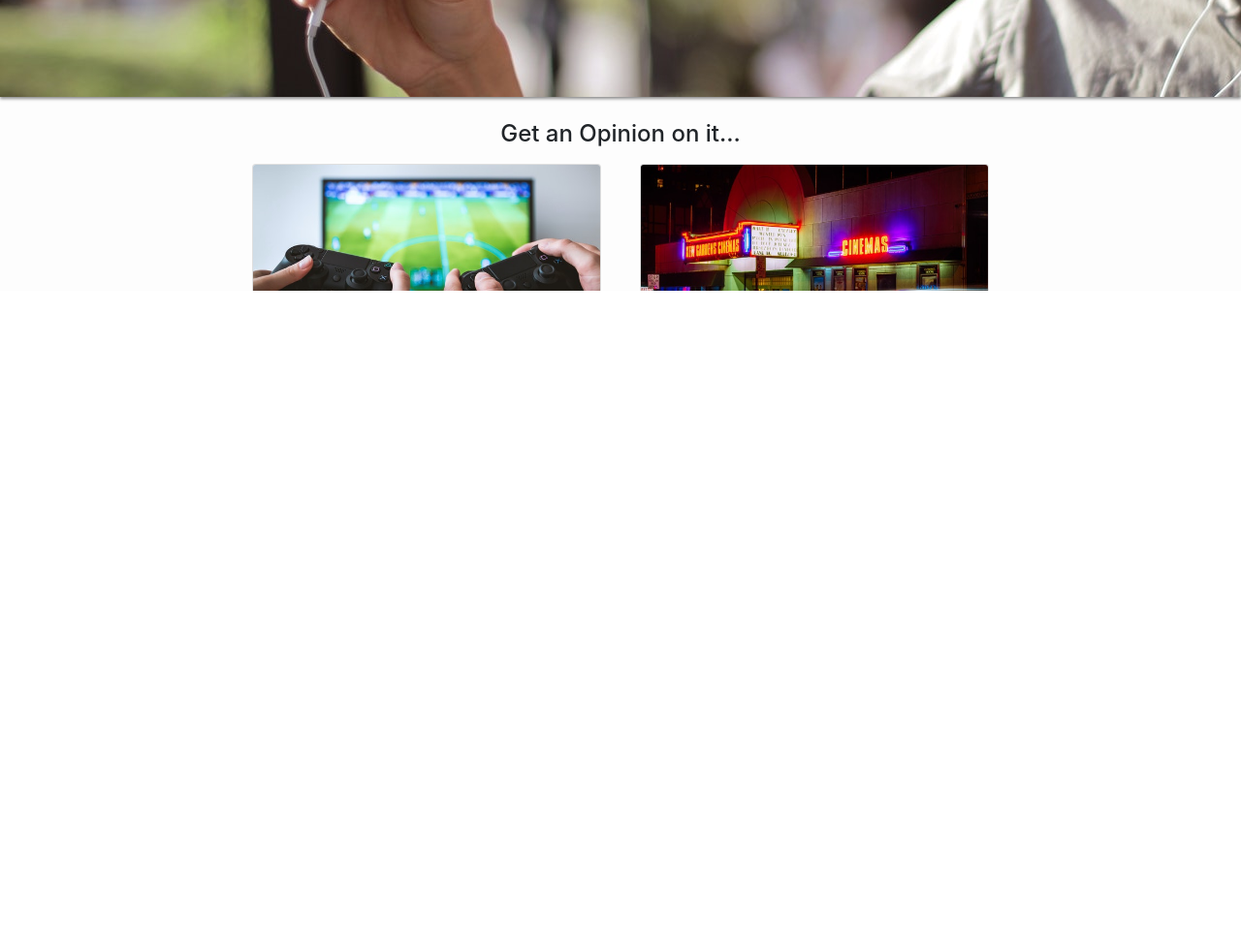
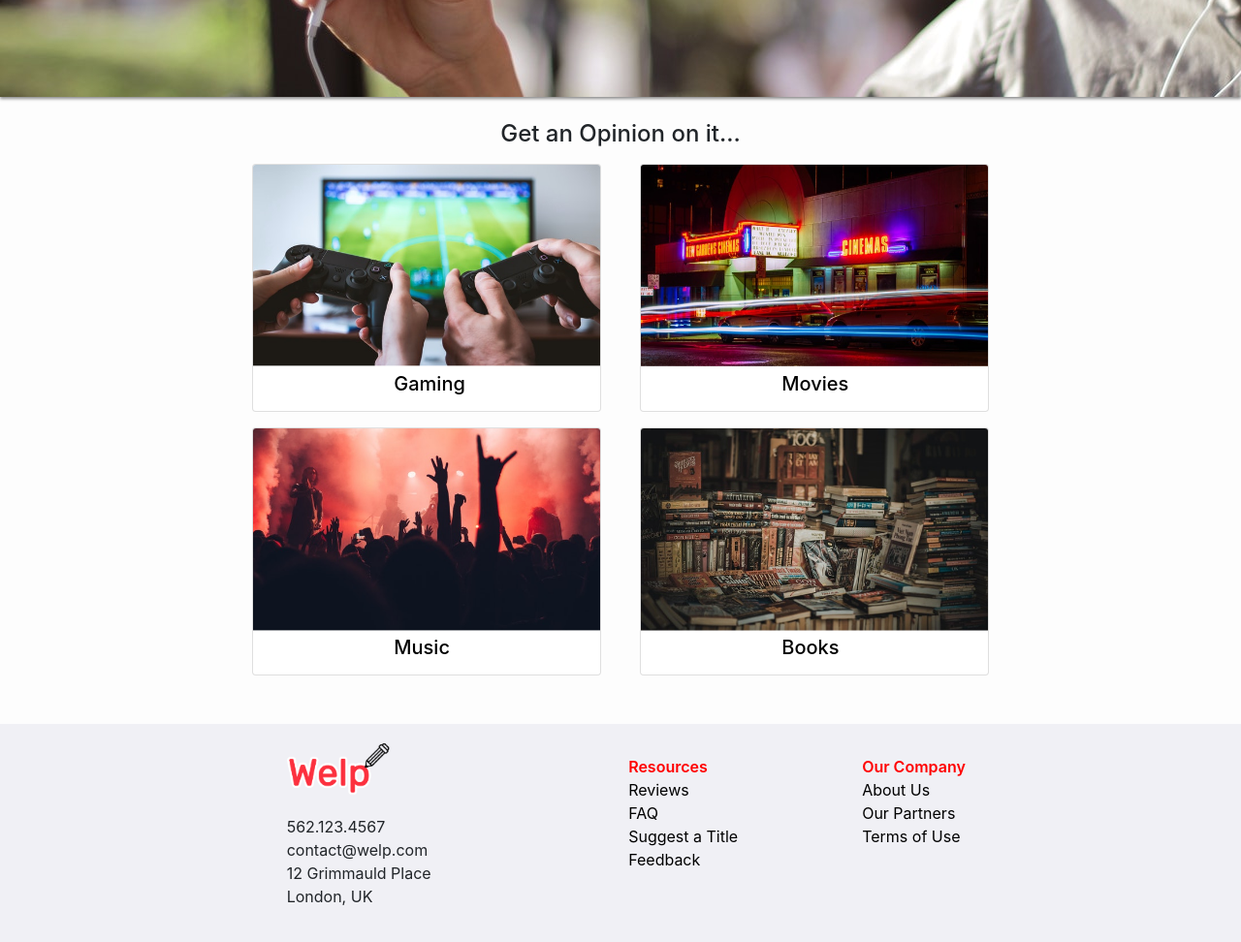
Before and after one commit to nicholaswang610/Popinion, a React app: page / in a window 1280 px wide. Shown: the part 500-1472 px from the top of the page at 97% size. Before the commit the page ends 800 px from the top, so only its background shows below. Built offline with nearby package versions, Linux system fonts and the light colour scheme.

Commit message:
added footer component

```diff
--- /dev/null
+++ b/src/js/frontend/components/Footer.js
@@ -0,0 +1,37 @@
+import React, {Component} from 'react';
+import logo from '../../../style/logo.png';
+import {NavLink} from 'react-router-dom';
+
+const Footer = (props) => {
+    return(
+        <div className='footer'>
+            <div className='footer-addresses'>
+                <img src={logo}></img>
+                <div style={{textAlign:'left'}}>
+                    <div className='number'>562.123.4567</div>
+                    <div>contact@welp.com</div>
+                    <div>12 Grimmauld Place</div>
+                    <div>London, UK</div>
+                </div>
+            </div>
+            <div className='footer-links'>
+                <div className='resources'>
+                    <div className='footer-header'>Resources</div>
+                    <NavLink to='/choose-category'>Reviews</NavLink>
+                    <NavLink to='/faq'>FAQ</NavLink>
+                    <NavLink to='/choose-category'>Suggest a Title</NavLink>
+                    <NavLink to='/feedback'>Feedback</NavLink>
+                </div>
+                <div className='company-info'>
+                    <div className='footer-header'>Our Company</div>
+                    <NavLink to='/feedback'>About Us</NavLink>
+                    <NavLink to='/feedback'>Our Partners</NavLink>
+                    <NavLink to='/feedback'>Terms of Use</NavLink>
+                </div>
+            </div>
+        </div>
+    );
+
+}
+
+export default Footer;
--- a/src/js/frontend/components/Home.js
+++ b/src/js/frontend/components/Home.js
@@ -1,11 +1,21 @@
+/*
+TODO:
+    -ABOUT page, should be purely frontend, style copied from business.com
+    -FOOTER component
+    -ADD GAME page that can send requests to admins' emails
+    -ADMIN PANEL
+    -WRITE A REVIEW link (should be simple enough)
+    -Embellish the home page
+*/
+
 import React, {Component} from 'react';
 import NavbarHome from './NavbarHome.js';
 import gaming from '../../../style/gaming.jpg';
 import movies from '../../../style/movies.jpg';
 import music from '../../../style/music.jpg';
 import books from '../../../style/books.jpg';
-import logo from '../../../style/logo.png';
 import {NavLink} from 'react-router-dom';
+import Footer from './Footer.js';
 
 class Home extends Component{
     render(){
@@ -66,6 +76,7 @@ class Home extends Component{
                         </div>
                     </div>
                 </div>
+                <Footer/>
             </div>
 
 
--- a/src/js/frontend/components/Login.js
+++ b/src/js/frontend/components/Login.js
@@ -3,6 +3,7 @@ import woman from '../../../style/woman.jpg'
 import {connect} from 'react-redux';
 import {login} from '../actionCreators/authActions.js';
 import {Redirect} from 'react-router-dom';
+import Footer from './Footer.js';
 
 class Login extends Component{
     state = {
@@ -20,7 +21,7 @@ class Login extends Component{
     }
     render(){
         return(
-            <div className='row mt-5 mx-5'>
+            <div className='login-body row mt-5'>
                 <div className='card py-3 login col-3'>
                     <form onSubmit={e=>{this.handleSubmit(e)}}>
                         <h4 className='text-center mb-3'>Sign in to Welp</h4>
@@ -44,6 +45,7 @@ class Login extends Component{
                 <div className='sign-in-image col-sm'>
                     <img src={woman}></img>
                 </div>
+                <Footer/>
             </div>
         );
     }
--- a/src/js/frontend/components/categories/CategoryHome.js
+++ b/src/js/frontend/components/categories/CategoryHome.js
@@ -3,6 +3,7 @@ import {connect} from 'react-redux';
 import preload from '../../actionCreators/preloadActions.js';
 import NavbarHome from '../NavbarHome.js';
 import {NavLink} from 'react-router-dom';
+import Footer from '../Footer.js';
 
 class CategoryHome extends Component
 {
@@ -41,7 +42,7 @@ class CategoryHome extends Component
         });
 
         return(
-            <div>
+            <div className='category-body'>
                 <div className={`${this.state.category}-banner`}>
                     <NavbarHome/>
                 </div>
@@ -62,7 +63,8 @@ class CategoryHome extends Component
                     </NavLink>
                     {titleList}
                 </div>
-                Icons made by <a href="https://www.flaticon.com/free-icon/add_992651" title="dmitri13">dmitri13</a> from <a href="https://www.flaticon.com/" title="Flaticon"> www.flaticon.com</a>
+                <div style={{marginBottom:"-5em"}}>Icons made by <a href="https://www.flaticon.com/free-icon/add_992651" title="dmitri13">dmitri13</a> from <a href="https://www.flaticon.com/" title="Flaticon"> www.flaticon.com</a></div>
+                <Footer/>
             </div>
         );
 
--- a/src/js/frontend/components/categories/add/AddReview.js
+++ b/src/js/frontend/components/categories/add/AddReview.js
@@ -4,6 +4,7 @@ import NavbarHome from '../../NavbarHome.js';
 import {NavLink, Redirect} from 'react-router-dom';
 import {post} from '../../../actionCreators/postActions.js';
 import StarRating from '../../StarRating.js';
+import Footer from '../../Footer.js';
 
 class AddReview extends Component{
     state = {
@@ -87,7 +88,7 @@ class AddReview extends Component{
                             <NavLink to={`/${this.state.category}/`+this.state.title+'/add-review'} style={{display:"inline-block", marginLeft:'1em', marginRight:'1em'}}><h4>Add a Review</h4></NavLink>
                         </span>
                     </div>
-                    <div className='container my-3'>
+                    <div className='container my-4'>
                         <div className='card py-3'>
                             <form onSubmit={e=>{this.handleSubmit(e)}}>
                                 <div className='form-group px-3'>
@@ -101,6 +102,7 @@ class AddReview extends Component{
                             </form>
                         </div>
                     </div>
+                    <Footer/>
                 </div>
             );
         }
--- a/src/js/frontend/components/categories/posts/PostHome.js
+++ b/src/js/frontend/components/categories/posts/PostHome.js
@@ -4,6 +4,7 @@ import {fetchRev} from '../../../actionCreators/postActions';
 import {NavLink} from 'react-router-dom';
 import NavbarHome from '../../NavbarHome.js';
 import Post from './Post.js';
+import Footer from '../../Footer.js';
 
 class PostHome extends Component
 {
@@ -40,7 +41,7 @@ class PostHome extends Component
                 <Post key={review.id} review={review}></Post>
             )});
         return (
-            <div>
+            <div className='post-home-body'>
                 <div className={`${this.state.category}-banner`}>
                     <NavbarHome/>
                 </div>
@@ -62,6 +63,7 @@ class PostHome extends Component
                     </div>
                     <div>{list}</div>
                 </div>
+                <Footer/>
             </div>
         );
     }
--- a/src/style/index.css
+++ b/src/style/index.css
@@ -1,17 +1,28 @@
 html{
-    height:100%;
+    height:100% !important;
+    overflow-x: hidden;
     overflow-y:scroll;
+    margin:0;
 }
 
 body, #root{
-    height:100%;
+    height:100% !important;
+    margin:0;
 }
 
 .home-body{
-    overflow-x:hidden;
-    height:100%;
-    background-color:#FDFDFD
+    position:relative;
+    min-height:100%;
+    padding-bottom:275px;
+    background-color:#FDFDFD;
 }
+
+.category-body, .post-home-body, .login-body{
+    position:relative;
+    min-height:100%;
+    padding-bottom:300px;
+}
+
 .navbar{
     background: rgba(255,255,255,0);
 }
@@ -322,3 +333,53 @@ input[type='radio']{
     transform:scale(1.2);
     margin-right:0.2em;
 }
+
+.footer{
+    position:absolute;
+    display:flex;
+    justify-content:center;
+    height: 225px;
+    margin-top:5em;
+    background-color:#f0f0f5;
+    width:100%;
+    overflow:hidden;
+    bottom:0;
+}
+
+.footer-addresses{
+    display:flex;
+    flex-direction:column;
+    position:relative;
+    width:300px;
+    align-items:center;
+}
+
+.footer-links{
+    display:flex;
+    flex-direction:row;
+    width:auto;
+    margin-left:4em;
+}
+
+.footer-addresses img{
+    position:relative !important;
+    width:100%;
+    margin-top: 0 !important;
+    transform:none !important;
+    min-width:100% !important;
+    margin-bottom: -10px;
+    top:0%;
+    left:-10%;
+}
+
+.resources, .company-info{
+    display:flex;
+    flex-direction: column;
+    margin: 0 4em;
+    margin-top: 2em;
+}
+
+.footer-header{
+    color:red;
+    font-weight: 600;
+}
```
